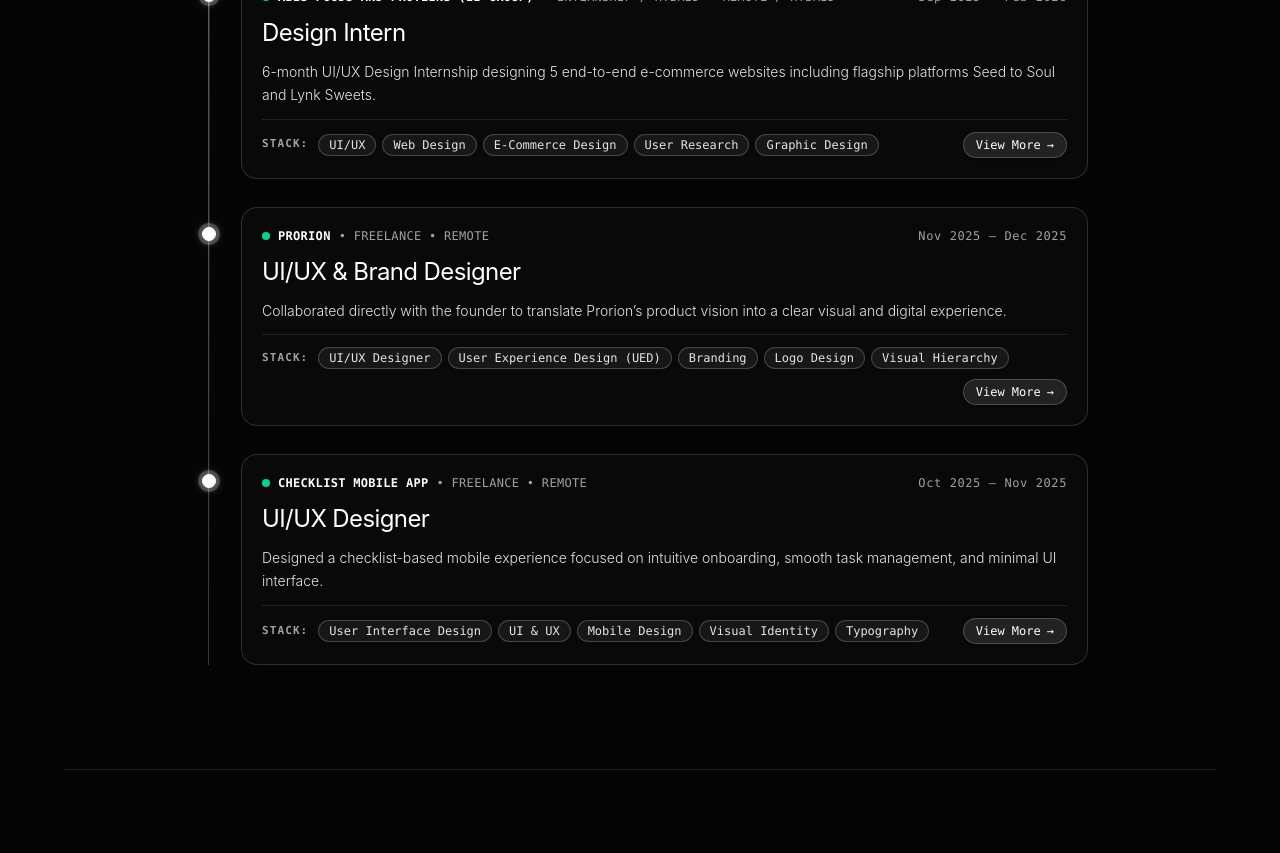
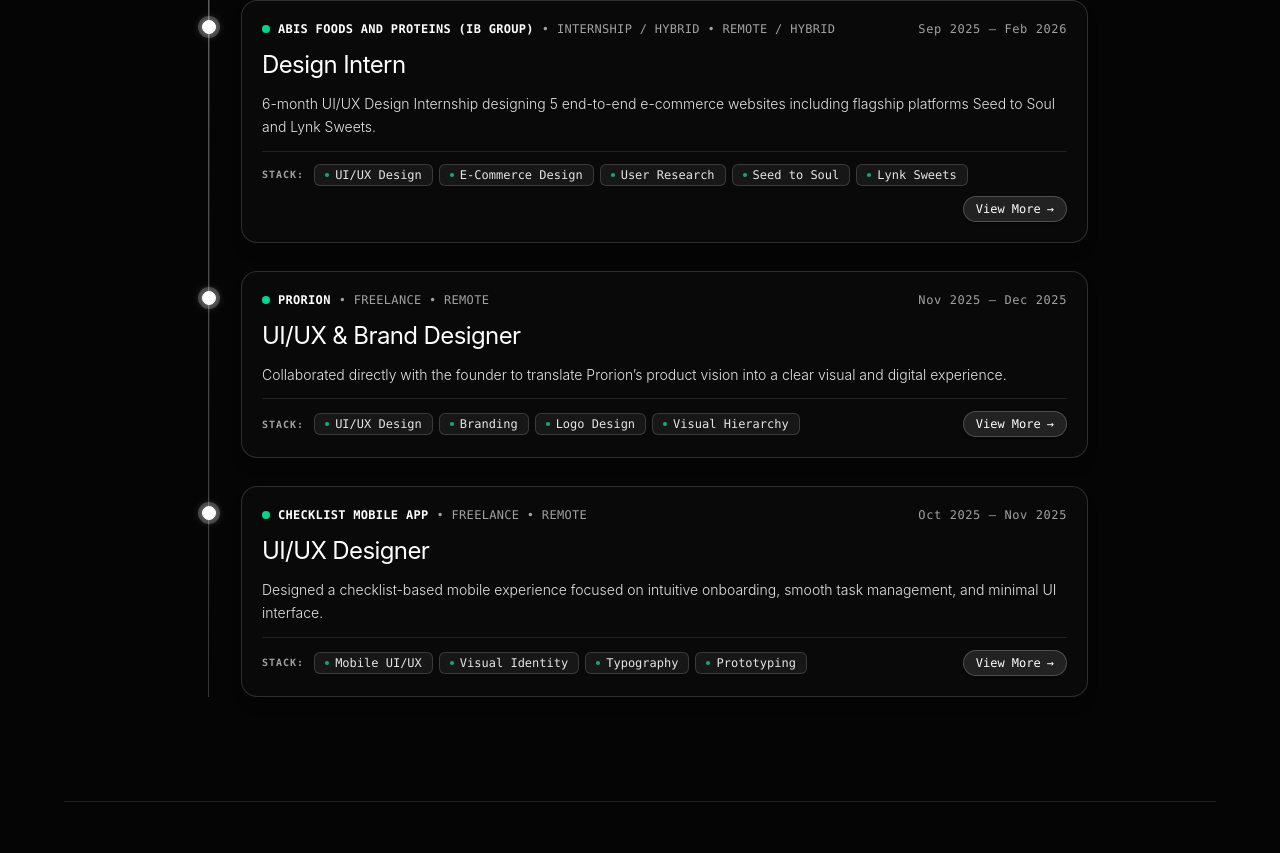
Before and after one commit to araspureh-glitch/humanshu-portfolio, a React (Vite) app: page /about in a window 1280 px wide. Shown: the part 3040-3893 px from the top of the page. Built offline with nearby package versions, Linux system fonts and the light colour scheme.

Commit message:
Clean up stack skills section removing generic teamwork tags and adding green dot frosted pills

```diff
--- a/src/components/ExperienceSection.jsx
+++ b/src/components/ExperienceSection.jsx
@@ -17,7 +17,7 @@
         'Focused on understanding user needs, simplifying complex journeys, and creating clear navigation patterns for seamless user experience.',
         'Maintained design direction and consistency across typography, spacing, components, and visual elements with a strong focus on accessibility (WCAG) and responsive behavior.'
       ],
-      skills: ['Teamwork', 'Team Leadership', 'UI/UX Design', 'Figma', 'Information Architecture', 'User Flows', 'Responsive Design'],
+      skills: ['UI/UX Design', 'Figma', 'Information Architecture', 'User Flows', 'Responsive Design'],
     },
     {
       id: '02',
@@ -32,7 +32,7 @@
         'Created intuitive experiences while maintaining consistency across screens, components, and interactive micro-animations.',
         'Collaborated closely with product, development, and cross-functional teams to contribute to design systems, prototyping, and UX optimizations.'
       ],
-      skills: ['Web Design', 'Teamwork', 'UI/UX Design', 'Figma', 'Wireframing', 'Prototyping', 'Design Systems'],
+      skills: ['UI/UX Design', 'Figma', 'Wireframing', 'Prototyping', 'Design Systems'],
     },
     {
       id: '03',
@@ -47,7 +47,7 @@
         'Contributed to flagship platforms such as Seed to Soul and Lynk Sweets while establishing consistent design systems.',
         'Supported graphic design initiatives by creating high-impact visual assets and ensuring total brand consistency.'
       ],
-      skills: ['UI/UX', 'Web Design', 'E-Commerce Design', 'User Research', 'Graphic Design', 'Seed to Soul', 'Lynk Sweets'],
+      skills: ['UI/UX Design', 'E-Commerce Design', 'User Research', 'Seed to Soul', 'Lynk Sweets'],
     },
     {
       id: '04',
@@ -62,7 +62,7 @@
         'Contributed to website UI, visual hierarchy, user experience design, and design iterations.',
         'Refined designs through iterative founder feedback to build a cohesive, engaging brand touchpoint.'
       ],
-      skills: ['UI/UX Designer', 'User Experience Design (UED)', 'Branding', 'Logo Design', 'Visual Hierarchy'],
+      skills: ['UI/UX Design', 'Branding', 'Logo Design', 'Visual Hierarchy'],
     },
     {
       id: '05',
@@ -77,7 +77,7 @@
         'Created complete visual identity including logo mark, typography system, and color palette.',
         'Delivered high-fidelity mobile prototypes optimized for mobile touch interactions.'
       ],
-      skills: ['User Interface Design', 'UI & UX', 'Mobile Design', 'Visual Identity', 'Typography'],
+      skills: ['Mobile UI/UX', 'Visual Identity', 'Typography', 'Prototyping'],
     }
   ]
 
@@ -134,7 +134,7 @@
         >
           <div>
             <div className="flex items-center gap-2.5 font-mono text-[11px] text-neutral-400 uppercase tracking-widest">
-              <span className="w-1.5 h-1.5 rounded-full bg-cyan-400"></span>
+              <span className="w-1.5 h-1.5 rounded-full bg-emerald-400"></span>
               <span>04 / WORK EXPERIENCE</span>
             </div>
             <h2 className="text-4xl sm:text-6xl font-light text-white tracking-tight mt-3 font-sans">
--- a/src/components/ui/timeline-02.jsx
+++ b/src/components/ui/timeline-02.jsx
@@ -180,14 +180,15 @@
                     <div className="flex flex-wrap items-center justify-between gap-2.5 pt-3 border-t border-white/10">
                       {displaySkills.length > 0 && (
                         <div className="flex flex-wrap items-center gap-1.5">
-                          <span className="text-[11px] font-mono text-neutral-400 font-semibold uppercase tracking-widest mr-1">
+                          <span className="text-[10px] font-mono text-neutral-400 font-semibold uppercase tracking-widest mr-1">
                             STACK:
                           </span>
                           {displaySkills.map((skill, sIdx) => (
                             <span
                               key={sIdx}
-                              className="px-2.5 py-0.5 text-xs rounded-full bg-neutral-900 text-neutral-200 border border-white/20 font-mono hover:border-white/40 hover:text-white transition-colors"
+                              className="px-2.5 py-0.5 text-xs rounded-md bg-white/[0.06] text-neutral-200 border border-white/15 font-mono hover:border-white/35 hover:bg-white/10 hover:text-white transition-all duration-300 flex items-center gap-1.5"
                             >
+                              <span className="w-1 h-1 rounded-full bg-emerald-400/80 shrink-0" />
                               {skill}
                             </span>
                           ))}
--- a/src/components/ui/timeline-02.tsx
+++ b/src/components/ui/timeline-02.tsx
@@ -201,14 +201,15 @@
                     <div className="flex flex-wrap items-center justify-between gap-2.5 pt-3 border-t border-white/10">
                       {displaySkills.length > 0 && (
                         <div className="flex flex-wrap items-center gap-1.5">
-                          <span className="text-[11px] font-mono text-neutral-400 font-semibold uppercase tracking-widest mr-1">
+                          <span className="text-[10px] font-mono text-neutral-400 font-semibold uppercase tracking-widest mr-1">
                             STACK:
                           </span>
                           {displaySkills.map((skill, sIdx) => (
                             <span
                               key={sIdx}
-                              className="px-2.5 py-0.5 text-xs rounded-full bg-neutral-900 text-neutral-200 border border-white/20 font-mono hover:border-white/40 hover:text-white transition-colors"
+                              className="px-2.5 py-0.5 text-xs rounded-md bg-white/[0.06] text-neutral-200 border border-white/15 font-mono hover:border-white/35 hover:bg-white/10 hover:text-white transition-all duration-300 flex items-center gap-1.5"
                             >
+                              <span className="w-1 h-1 rounded-full bg-emerald-400/80 shrink-0" />
                               {skill}
                             </span>
                           ))}
```
